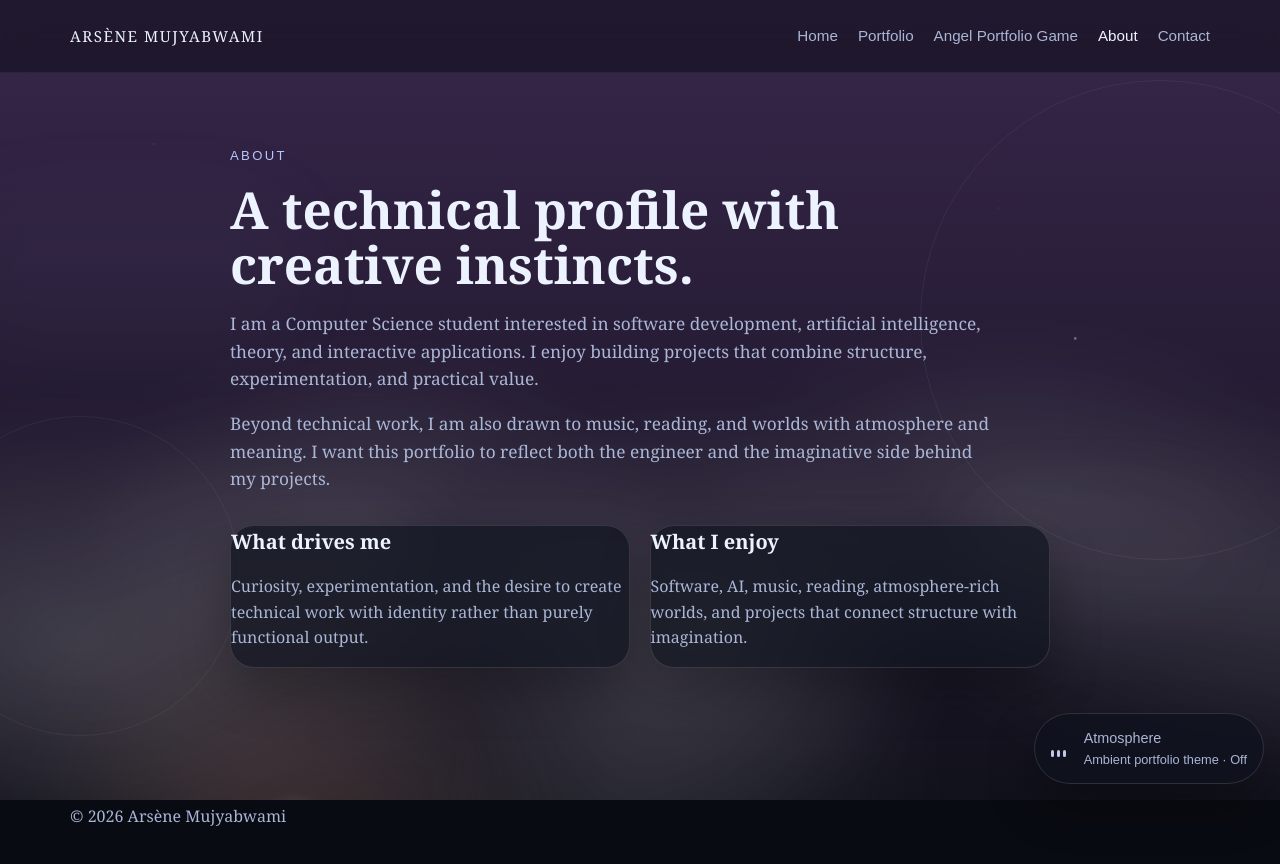
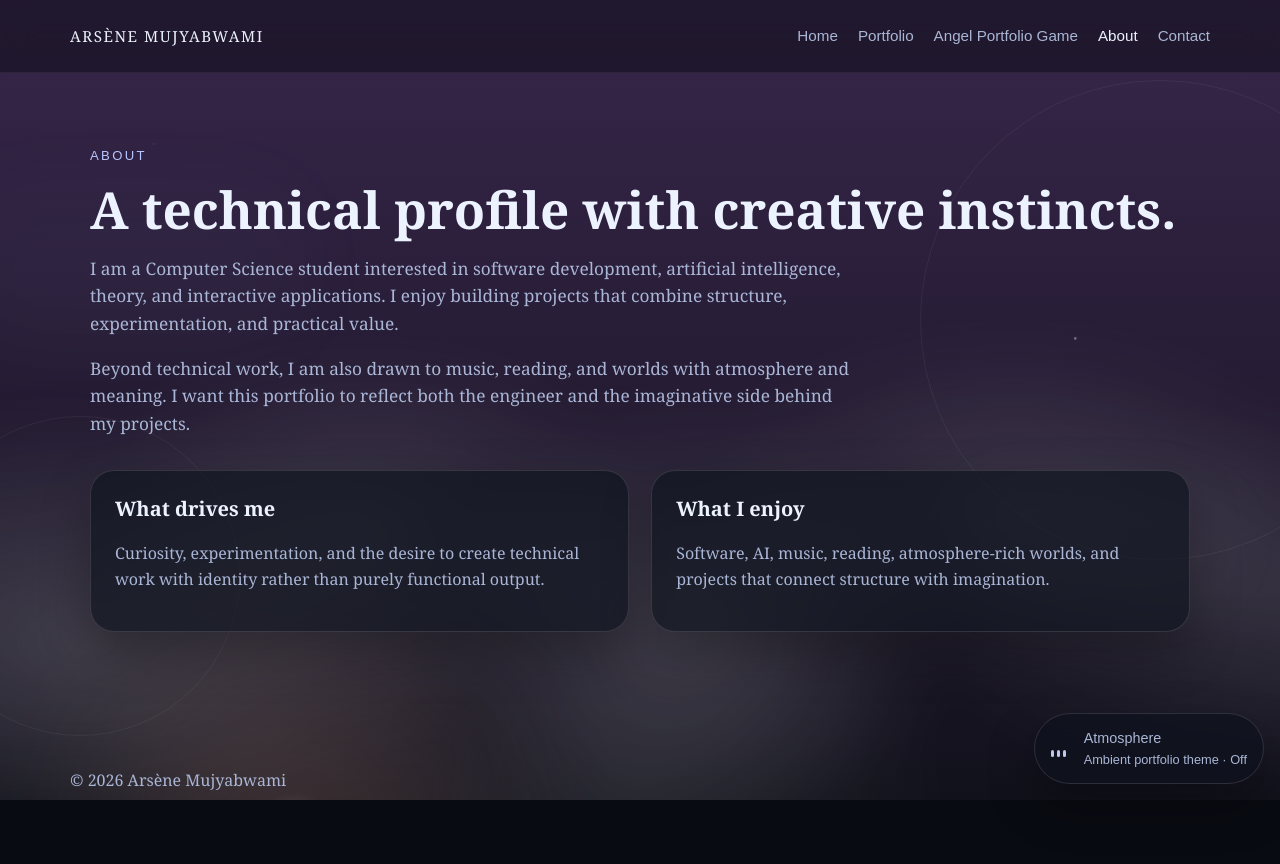
Before and after one commit to Oz-NoXIII/arsene-portfolio, a React (Vite) app: page /about in a window 1280 px wide. Shown: the top 864 px of the page. After the commit the page ends 841 px from the top, so only its background shows below. Built offline with nearby package versions, Linux system fonts and the light colour scheme.

Commit message:
Fix about cards size

```diff
--- a/src/pages/About.jsx
+++ b/src/pages/About.jsx
@@ -1,6 +1,6 @@
 function About() {
     return (
-        <section className="container section page-section narrow">
+        <section className="container section page-section about-page">
             <p className="eyebrow">About</p>
             <h1 className="page-title">A technical profile with creative instincts.</h1>
 
@@ -17,7 +17,7 @@ function About() {
             </p>
 
             <div className="about-columns">
-                <div className="card">
+                <div className="card about-card">
                     <h3>What drives me</h3>
                     <p>
                         Curiosity, experimentation, and the desire to create technical work
@@ -25,7 +25,7 @@ function About() {
                     </p>
                 </div>
 
-                <div className="card">
+                <div className="card about-card">
                     <h3>What I enjoy</h3>
                     <p>
                         Software, AI, music, reading, atmosphere-rich worlds, and projects
--- a/src/styles/pages.css
+++ b/src/styles/pages.css
@@ -107,11 +107,23 @@
     max-width: 720px;
 }
 
+.about-page {
+    max-width: 1100px;
+}
+
 .about-columns {
     display: grid;
-    grid-template-columns: repeat(2, minmax(0, 1fr));
-    gap: 1.2rem;
+    grid-template-columns: repeat(2, minmax(320px, 1fr));
+    gap: 1.4rem;
     margin-top: 2rem;
+}
+
+.about-card {
+    padding: 1.4rem 1.5rem;
+}
+
+.about-card p {
+    line-height: 1.6;
 }
 
 .quick-links-section {
--- a/src/styles/responsive.css
+++ b/src/styles/responsive.css
@@ -73,3 +73,9 @@
         height: 240px;
     }
 }
+
+@media (max-width: 768px) {
+    .about-columns {
+        grid-template-columns: 1fr;
+    }
+}
```
